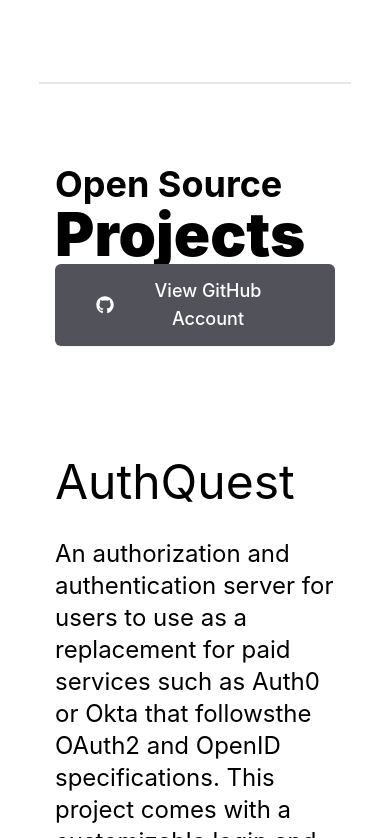
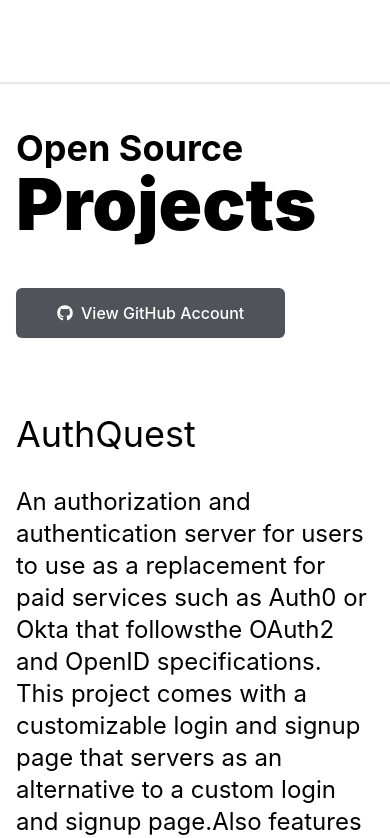
Before and after one commit to Druage/leelazarecky, a Next.js app: page / in a window 390 px wide. Shown: the part 1066-1904 px from the top of the page. Built offline with nearby package versions, Linux system fonts and the light colour scheme.

Commit message:
Update mobile padding and margin size on Heading in OpenSourceProjects

```diff
--- a/pages/components/OpenSourceProjects.tsx
+++ b/pages/components/OpenSourceProjects.tsx
@@ -71,15 +71,15 @@ const projects: Project[] = [
 export default function OpenSourceProjects() {
   return (
     <div id={"open-source-projects"}>
-      <div className={"py-12 text-4xl font-bold md:text-8xl"}>
+      <div className={"py-3 text-4xl font-bold md:py-12 md:text-8xl"}>
         <h1>Open Source</h1>
-        <h1 className={"text-6xl font-black md:text-9xl"}>Projects</h1>
+        <h1 className={"text-7xl font-black md:text-9xl"}>Projects</h1>
 
         <Link href={"https://github.com/druage"}>
           <a target={"_blank"}>
             <button
               type="button"
-              className="inline-flex items-center rounded-md border border-transparent bg-zinc-600 px-10  py-3 text-lg text-base font-medium text-white shadow-sm hover:bg-zinc-700 hover:underline focus:outline-none focus:ring-2 focus:ring-zinc-500 focus:ring-offset-2"
+              className="mt-12 inline-flex items-center rounded-md border border-transparent bg-zinc-600 px-10 py-3 text-base font-medium text-white shadow-sm hover:bg-zinc-700 hover:underline focus:outline-none focus:ring-2 focus:ring-zinc-500 focus:ring-offset-2 md:text-lg"
             >
               <FontAwesomeIcon
                 icon={faGithub}
@@ -96,7 +96,7 @@ export default function OpenSourceProjects() {
       <div className={"mt-8 flex flex-col gap-12"}>
         {projects.map((it) => (
           <div key={it.name} className={"w-full"}>
-            <h1 className={"py-8 text-5xl font-normal md:text-7xl"}>
+            <h1 className={"py-8 text-4xl font-normal md:text-7xl"}>
               {it.name}
             </h1>
             <div>{it.githubLink}</div>
--- a/pages/index.tsx
+++ b/pages/index.tsx
@@ -21,7 +21,7 @@ const Home: NextPage = () => {
         <link rel="icon" href="/favicon.png" />
       </Head>
 
-      <header className={"px-4 py-12"}>
+      <header className={"py-12 px-4"}>
         <NavBar />
 
         <div className="flex flex-col items-center justify-center gap-12 align-middle md:flex-row">
@@ -117,7 +117,11 @@ const Home: NextPage = () => {
         </div>
       </header>
 
-      <main className={"mx-auto w-4/5 border-t-2 border-gray-200 px-4 py-8"}>
+      <main
+        className={
+          "mx-auto w-full border-t-2 border-gray-200 py-8 px-4 md:w-4/5"
+        }
+      >
         <OpenSourceProjects />
       </main>
 
```
